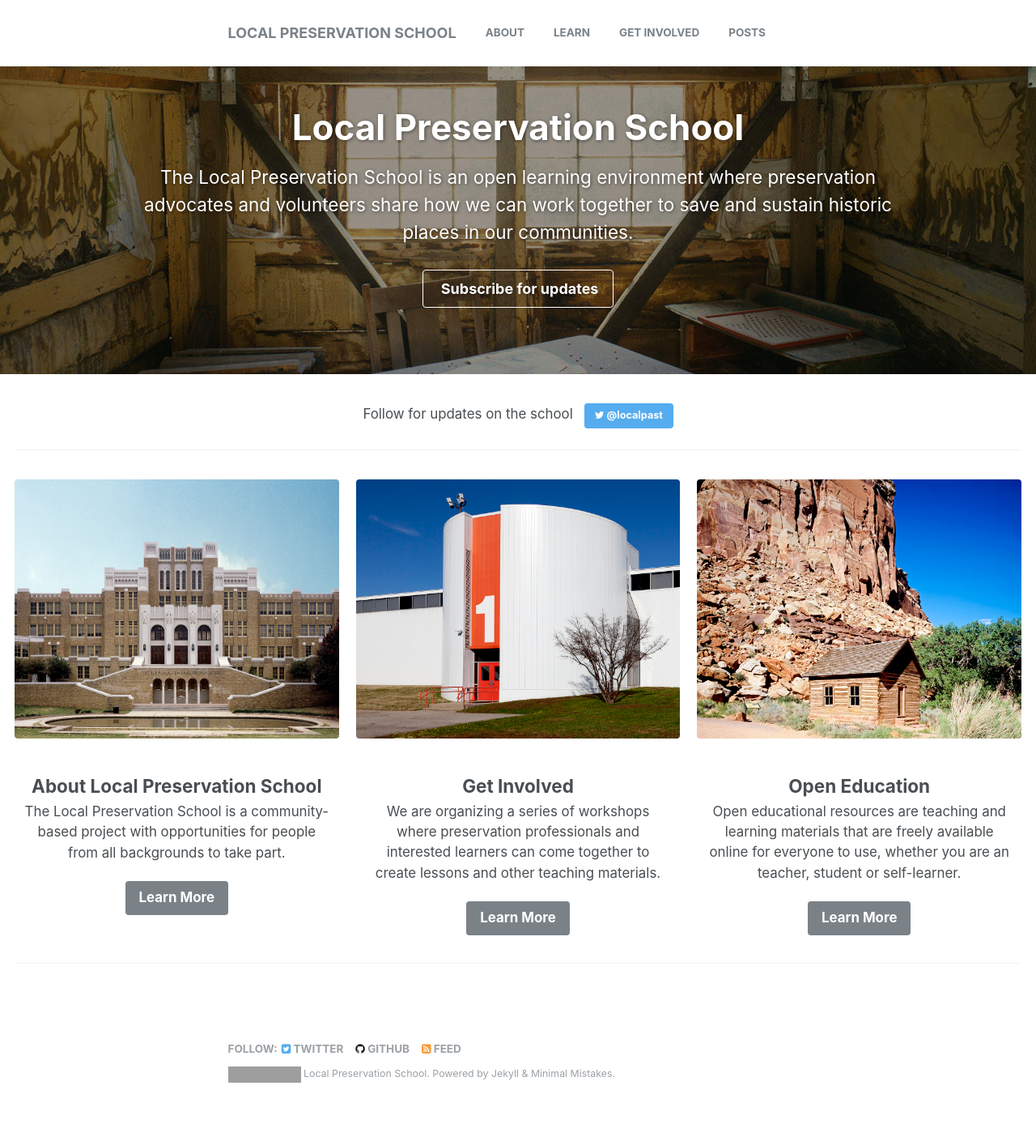
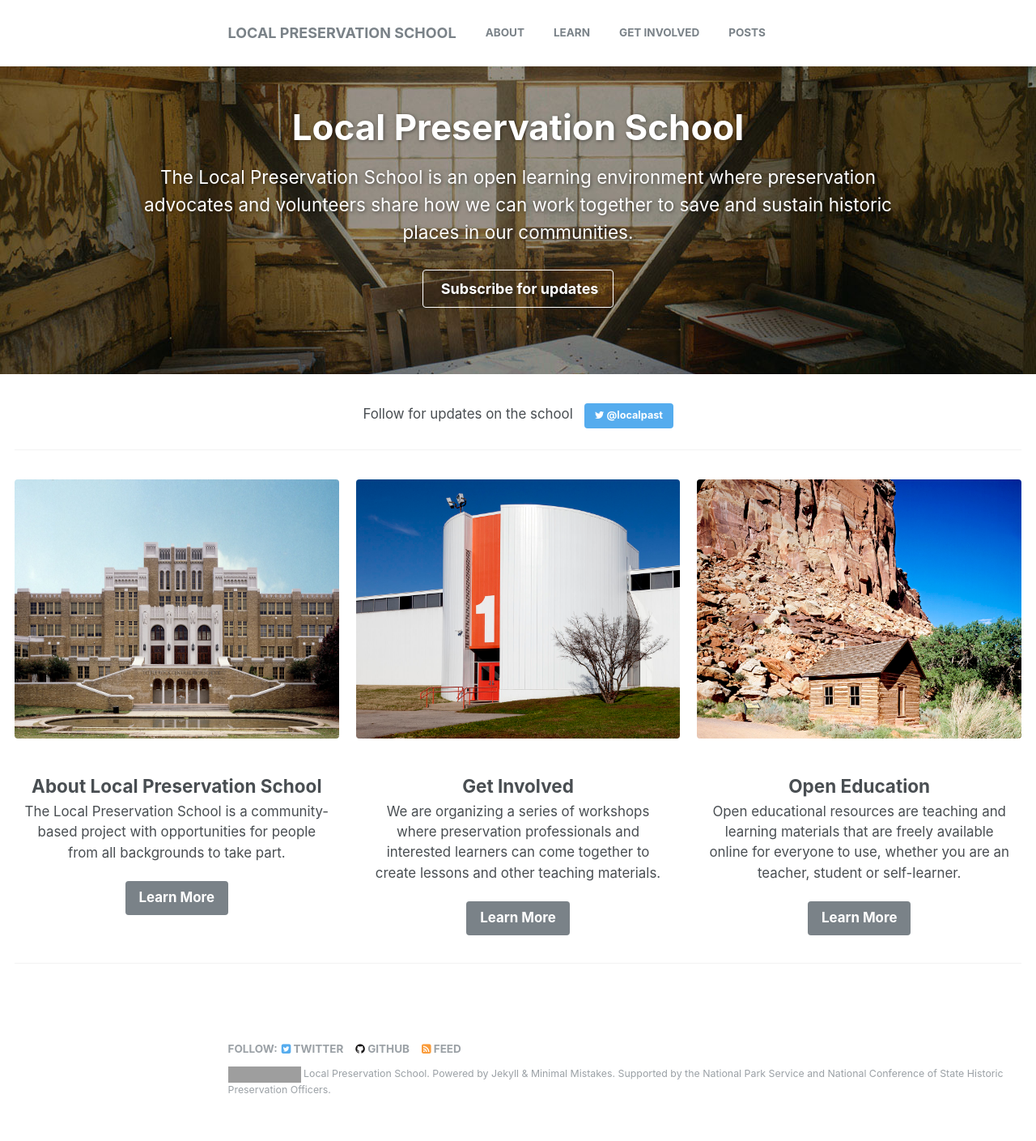
Before and after one commit to localpreservation/localpreservation.github.io, a Jekyll site: the page built from _pages/home.md, in a window 1280 px wide. Shown: the whole page at 81% size. Built offline with Jekyll 4.4.1, drawn with Linux system fonts in a browser that asks for light colours; grey boxes are pictures that could not be loaded.

Commit message:
Add Support credit for NPS and NCSHPO to footer

```diff
--- a/_includes/footer.html
+++ b/_includes/footer.html
@@ -25,4 +25,4 @@
   <a rel="license" href="http://creativecommons.org/publicdomain/zero/1.0/">
     <img src="https://licensebuttons.net/p/zero/1.0/80x15.png" style="border-style: none;" alt="CC0" />
   </a>
- {{ site.name | default: site.title }}. {{ site.data.ui-text[site.locale].powered_by }} <a href="http://jekyllrb.com" rel="nofollow">Jekyll</a> &amp; <a href="https://mademistakes.com/work/minimal-mistakes-jekyll-theme/" rel="nofollow">Minimal Mistakes</a>.</div>
+ {{ site.name | default: site.title }}. {{ site.data.ui-text[site.locale].powered_by }} <a href="http://jekyllrb.com" rel="nofollow">Jekyll</a> &amp; <a href="https://mademistakes.com/work/minimal-mistakes-jekyll-theme/" rel="nofollow">Minimal Mistakes</a>. Supported by the National Park Service and National Conference of State Historic Preservation Officers.</div>
```
